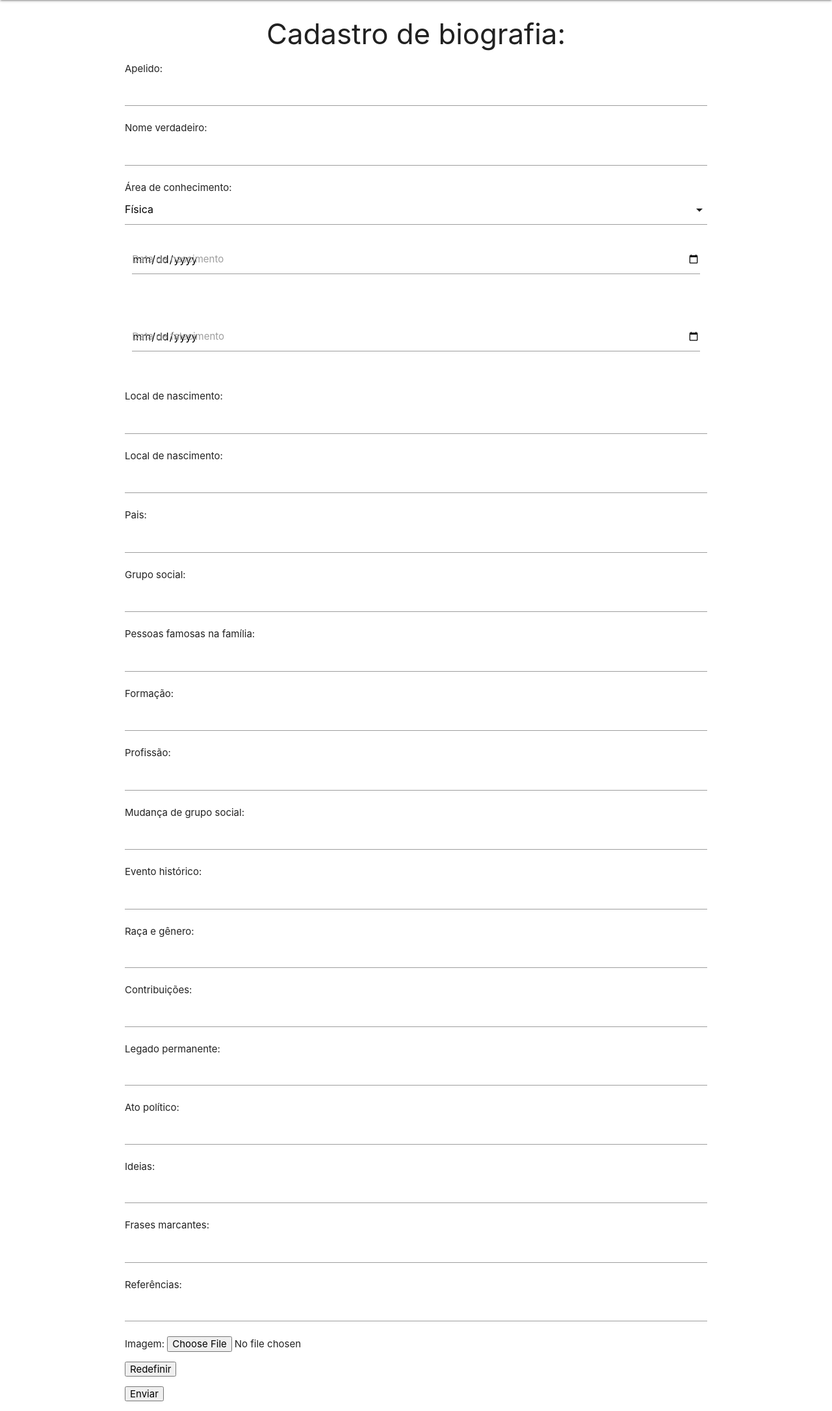
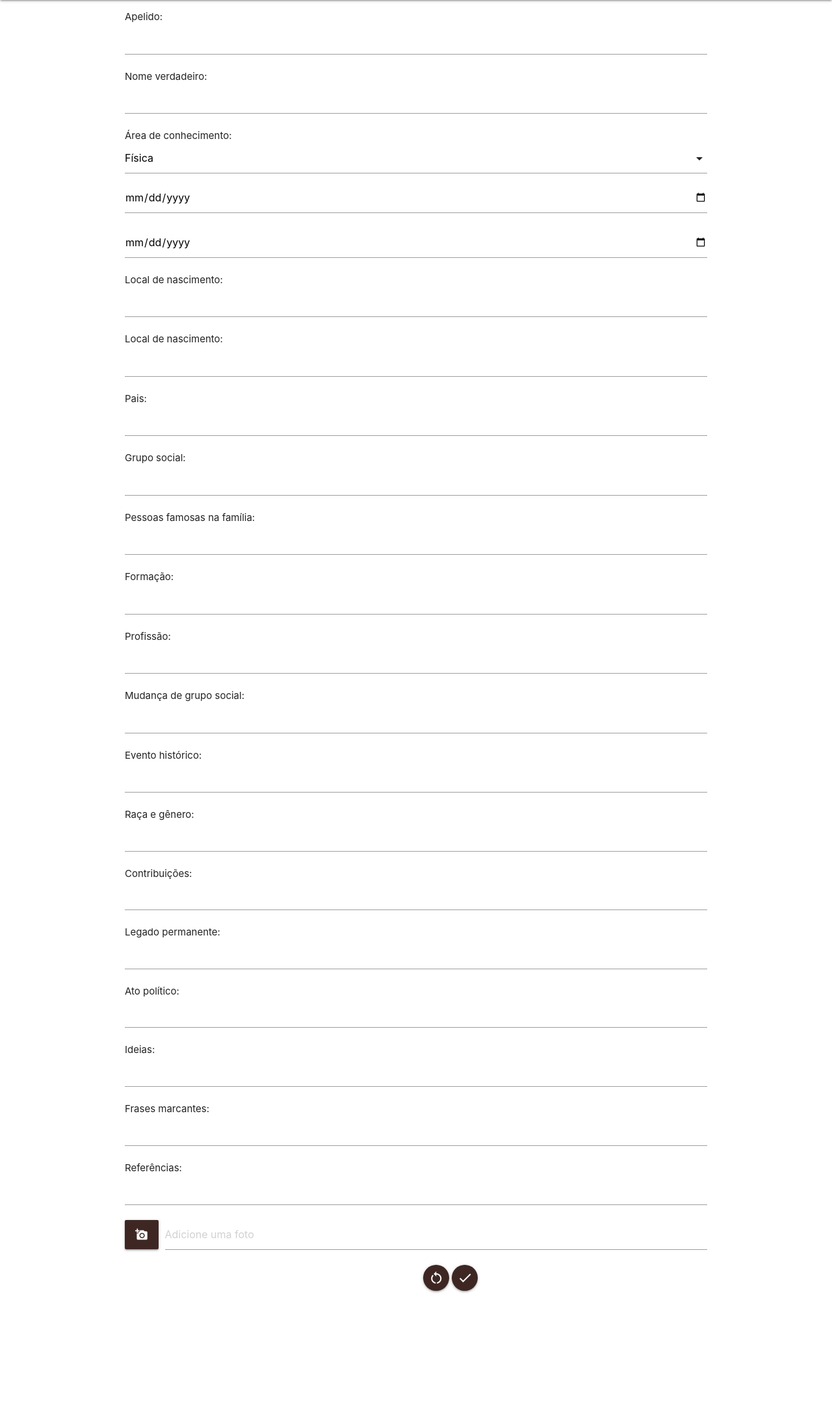
Before and after one commit to Frn-sz/PPI, a PHP site: page /forminsere.php in a window 1280 px wide. Shown: the part 64-2236 px from the top of the page at 65% size. After the commit the page ends 2054 px from the top, so only its background shows below. Run offline with PHP 8.4, Linux system fonts and the light colour scheme.

Commit message:
form arrumado

```diff
--- a/crud/forminsere.php
+++ b/crud/forminsere.php
@@ -7,7 +7,7 @@
 <body>
 
     <main class= "container">
-    <center><h3>Cadastro de biografia:</h3></center>
+
 
 
         <form action = "insere.php" method = "post" enctype="multipart/form-data">
@@ -23,19 +23,9 @@
 
         </select></p>
 
-        <div class="row">
-        <div class="input-field col s12">
-            <input id= "dataNasc" type = "date" name="dataNasc"></p>
-            <label for="dataNasc">Data de nascimento</label>
-        </div>
-        </div>
-        <div class="row">
-        <div class="input-field col s12">
-            <input id= "dataFal" type = "date" name="dataFal"></p>
-            <label for="dataFal">Data de falecimento</label>
-        </div>
-        </div>
 
+        <input id= "dataNasc" type = "date" name="dataNasc"></p>
+        <input id= "dataFal" type = "date" name="dataFal"></p>
         <p>Local de nascimento: <input type = "text" name="localNas"></p>
         <p>Local de nascimento: <input type = "text" name="localFal"></p>
         <p>Pais: <input type = "text" name="pais"></p>
@@ -52,9 +42,25 @@
         <p>Ideias: <textarea  class = "materialize-textarea"  name="ideias"></textarea></p>
         <p>Frases marcantes: <input type = "text" name="frase"></p>
         <p>Referências: <textarea class = "materialize-textarea"  name="referencias"></textarea></p>
-        <p>Imagem: <input type = "file" name = "arquivo"></p>
-        <p><input type = "reset" value="Redefinir"></p>
-        <p><input type = "submit" value = "Enviar"></p>
+        <div class="file-field input-field">
+      <div class="btn brown darken-4">
+        <span><i class = "material-icons">add_a_photo</i></span>
+        <input type="file">
+      </div>
+      <div class="file-path-wrapper">
+        <input class="file-path validate" type="text" placeholder="Adicione uma foto">
+      </div>
+    </div>
+    <div class="row">
+        <div class="col offset-s6">
+    <a class="btn-floating  waves-effect waves-light brown darken-4"><i class="material-icons">restart_alt</i></a>
+
+        <button class="btn-floating waves-effect waves-light brown darken-4" type="submit" name="action">
+        <i class="material-icons right">check</i>
+        </button>
+        </div>
+        </div>
+
     </form>
 
 </main>
--- a/crud/index.php
+++ b/crud/index.php
@@ -21,6 +21,12 @@ $infos = mysqli_fetch_all($result, MYSQLI_BOTH);
 
 
 <main class= "container">
+   <br>
+   <div class=" row">
+      <div class="col offset-s6">
+<a href = "forminsere.php" class="btn-floating waves-effect waves-light brown darken-4"><i class="material-icons">add</i></a>
+</div>
+   </div>
 <?php
 include_once "conexao.php";
 
--- a/crud/vermais.php
+++ b/crud/vermais.php
@@ -35,6 +35,8 @@
     <p>Ideias: <?= $biografia['ideias']; ?> </p>
     <p>Frases marcantes: <?= $biografia['frase']; ?> </p>
     <p>Referências: <?= $biografia['referencias']; ?> </p>
+
+    <button class = "btn-floating brown darken-4"><a href="path_to_file" download="proposed_file_name">Download</a></button>
     <a href="biografias.php">Voltar</a>
 </main>
 </body>
```
